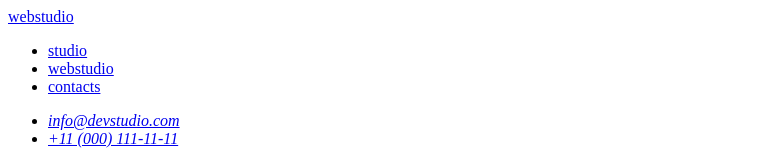
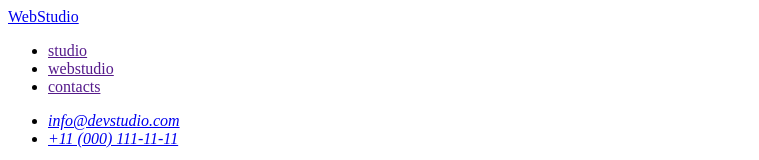
Before and after one commit to tanyyaato/goit-markup-hw-01, a plain HTML site: page index.html in a window 1280 px wide. Shown: the top 160 px of the page, without its empty margins (0-759 px from the left). Drawn offline with Linux system fonts and the light colour scheme.

Commit message:
secon- fix-up

```diff
--- a/index.html
+++ b/index.html
@@ -12,17 +12,17 @@
     <!--header-->
     <header>
         <nav>
-            <a href="./index.html">webstudio</a>
+            <a href="./index.html">WebStudio</a>
             <!--navigation-->
             <ul>
                 <li>
-                    <a href="studio">studio</a>
+                    <a href="">studio</a>
                 </li>
                 <li>
-                    <a href="webstudio">webstudio</a>
+                    <a href="">webstudio</a>
                 </li>
                 <li>
-                    <a href="contacts">contacts</a>
+                    <a href="">contacts</a>
                 </li>
             </ul>
         </nav>
@@ -107,7 +107,7 @@
         </section>
     </main>
     <footer>
-        <a href="./index.html">webstudio</a>
+        <a href="./index.html">WebStudio</a>
         <p>Increase the flow of customers and sales for your business with digital marketing & growth solutions.</p>
     </footer>
 </body>
```
